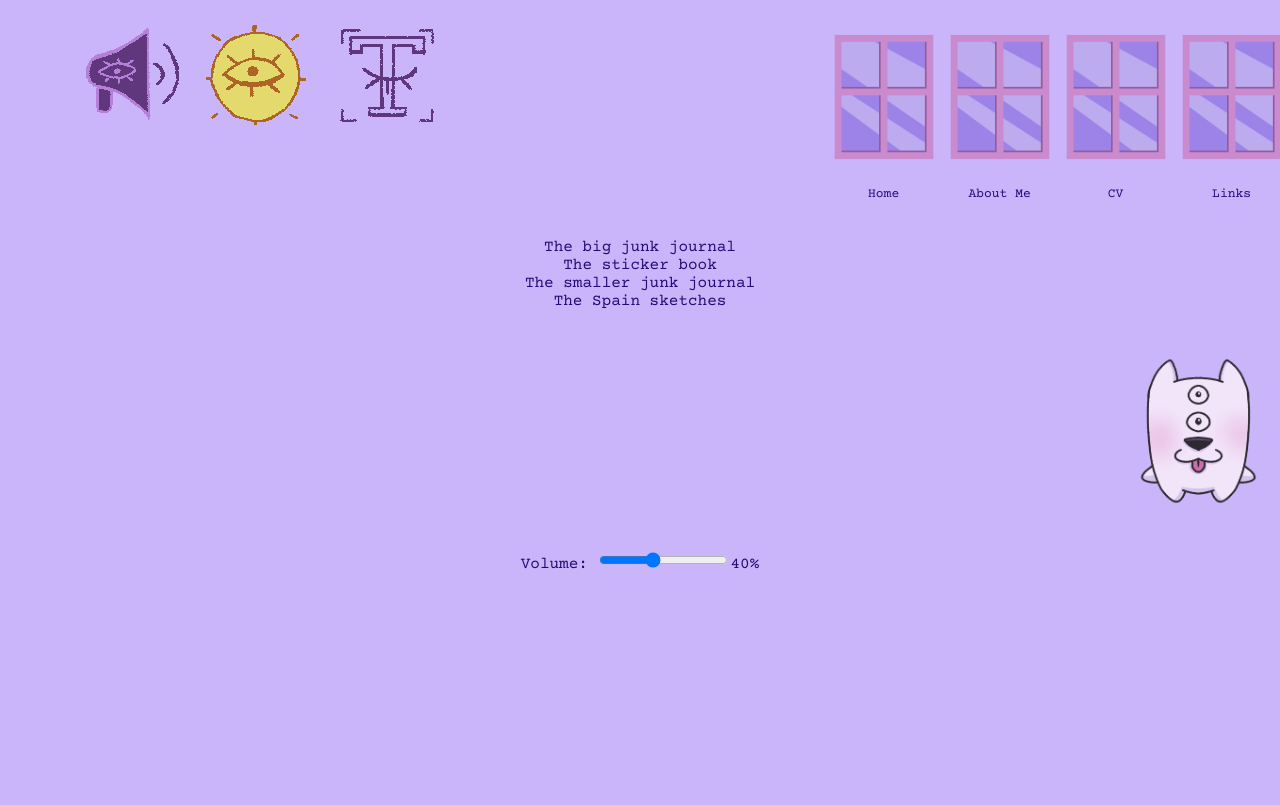
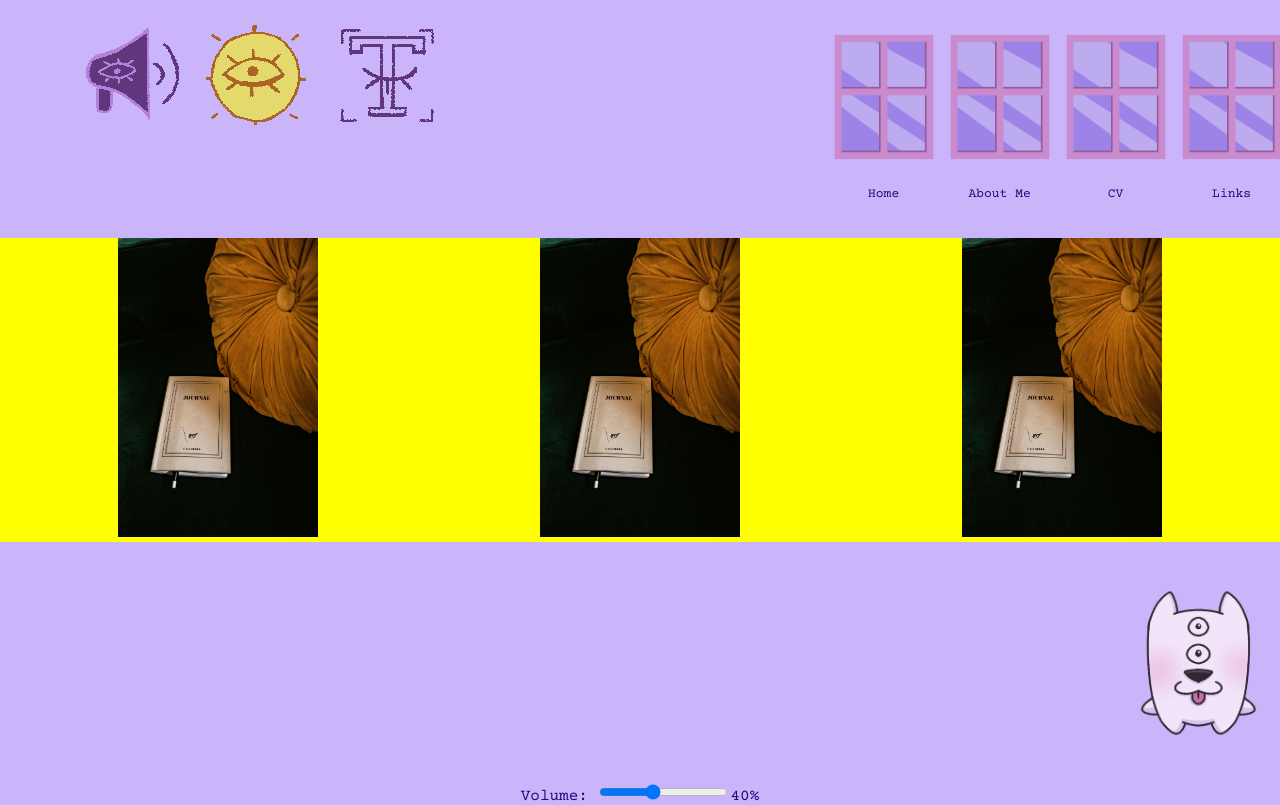
Before and after one commit to ViLinh27/vilinh27-rooms, a React (Create React App) app in the folder linh-rooms/: page /pages/journals in a window 1280 px wide. Shown: the top 805 px of the page. Built offline with nearby package versions, Linux system fonts and the light colour scheme.

Commit message:
get journal data to map out with hover effect
unsuccessful, must see what's going on

```diff
--- a/linh-rooms/src/App.css
+++ b/linh-rooms/src/App.css
@@ -226,6 +226,27 @@ a {
   height: 60px;
 }
 
+/*--- JOURNAL PAGE ---*/
+.Journal-container{
+  width:100%;
+  background-color: yellow;
+  display:flex;
+  flex-direction: row;
+  align-items: center;
+  justify-content: center;
+  align-content: center;
+}
+.JournalBook{
+  width:33%;
+  height:inherit;
+}
+#journalBook-img{
+  width:200px;
+}
+#journalBook-caption{
+  font:12px;
+}
+
 /*--- RESPONSIVENESS ---*/
 @media only screen and (max-width: 1100px) {
   .Home-nav {
--- a/linh-rooms/src/components/JournalBook.js
+++ b/linh-rooms/src/components/JournalBook.js
@@ -1,12 +1,14 @@
 import React, {useState} from 'react';
 
-function JournalBook(props){
-    const [isHovering,setIsHovering] = useState(false);
-    const currJournalImg = isHovering ? '/assets/images/junkjournal/pexels-messalaciulia.jpg' :'/assets/images/junkjournal/pexels-wendywei.jpg'
+function JournalBook({journalImgClosed,journalImgOpen,journalName}){
+    const [isHovering] = useState(false);
+    // const currJournalImg = isHovering ? '/assets/images/junkjournal/pexels-messalaciulia.jpg' :'/assets/images/junkjournal/pexels-wendywei.jpg'
+    const currJournalImg = isHovering ? journalImgOpen: journalImgClosed;
     return(
         <>
             <div className="JournalBook">
-
+                <img id="journalBook-img" src={currJournalImg} alt="Journal Img"/>
+                <div id="journalBook-caption">{journalName}</div>
             </div>
         </>
     )
--- a/linh-rooms/src/components/data/journalData.js
+++ b/linh-rooms/src/components/data/journalData.js
@@ -1,4 +1,21 @@
 export const journalsTitle = "My Journals"
+export const journalTypes = [
+    {
+        journalType:'Big Journal',
+        journalImgClosed:'/assets/images/junkjournal/pexels-wendywei.jpg',
+        journalImgOpen:'/assets/images/junkjournal/pexels-messalaciulla.jpg',
+    },
+    {
+        journalType:'Small Journal',
+        journalImgClosed:'/assets/images/junkjournal/pexels-wendywei.jpg',
+        journalImgOpen:'/assets/images/junkjournal/pexels-messalaciulla.jpg',
+    },
+    {
+        journalType:'Sticker Book',
+        journalImgClosed:'/assets/images/junkjournal/pexels-wendywei.jpg',
+        journalImgOpen:'/assets/images/junkjournal/pexels-messalaciulla.jpg',
+    }
+]
 export const journalsData=[
     {
         journalCategory:'Big Journal',
@@ -13,7 +30,14 @@ export const journalsData=[
         pagelabel:'Bookmarks and Artist things',
         pageCaption:'Here are some more bookmarks and some extra artist prints.',
         pageImage:'/assets/images/junkjournal/big/IMG20251011132441.jpg'
-    }
+    },
+    {
+        journalCategory:'Big Journal',
+        pageNum:'3',
+        pagelabel:'Miscellaneous paper things 1',
+        pageCaption:'There\'s a bookmark, a tarot card business card from new orleans, a business card from giraffalope, an origami strawberry',
+        pageImage:'/assets/images/junkjournal/big/IMG20251011132451.jpg'
+    },
     /*
     {
         journalCategory:'',
--- a/linh-rooms/src/pages/MyJournals.js
+++ b/linh-rooms/src/pages/MyJournals.js
@@ -1,15 +1,28 @@
 import React from 'react';
 import JournalBook from '../components/JournalBook';
+import { journalTypes } from '../components/data/journalData';
 
 function MyJournals(){
     return(
         <>
             <div className='App'>
                 {/* The JournalBook component goes here */}
-                <div>The big junk journal</div>
+                {/* <div>The big junk journal</div>
                 <div> The sticker book</div>
                 <div> The smaller junk journal</div>
-                <div> The Spain sketches</div>
+                <div> The Spain sketches</div> */}
+                <div class="Journal-container">
+                    {
+                        journalTypes.map((journal)=>(
+                            <JournalBook
+                                journalImgClosed={journal.journalImgClosed}
+                                journalImgOpen = {journal.journalImgOpen}
+                                journalType = {journal.journalType}
+                            />
+                        ))
+                    }
+                </div>
+
             </div>
         </>
     )
```
Also changed, not shown: 1 other file (tests, documents, lock files or other folders).
